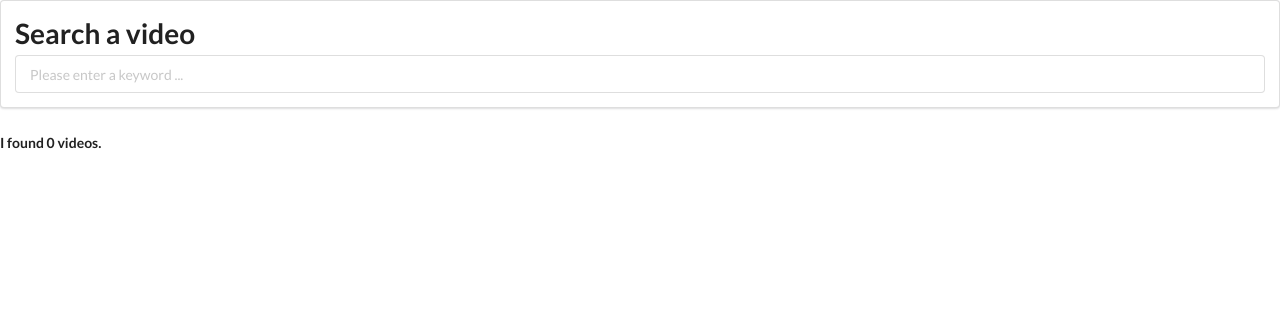
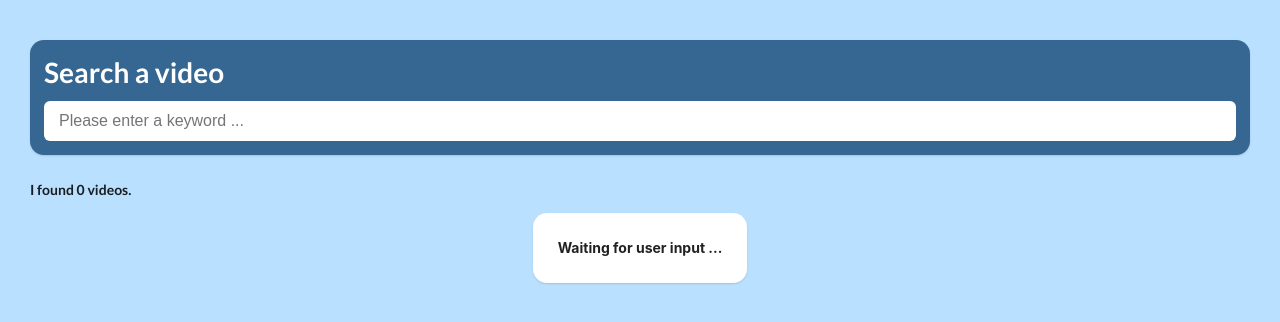
Before and after one commit to paulinedussart/react-youtube, a React (Create React App) app: page / in a window 1280 px wide. Shown: the top 322 px of the page. Built offline with nearby package versions, Linux system fonts and the light colour scheme.

Commit message:
finish the youtube searching video plateform

```diff
--- a/src/App.js
+++ b/src/App.js
@@ -7,6 +7,8 @@ import VideoList from './component/VideoList';
 import SearchBar from './component/SearchBar';
 import VideoDetail from './component/VideoDetail';
 import './style/Video.css';
+import './style/home.css';
+
 const KEY = 'AIzaSyCd5gPUrQBxlFpvZ_2MLjyHw1qudLuMaGc';
 
 class App extends React.Component {
@@ -29,7 +31,6 @@ class App extends React.Component {
 
   onClickItem = (video) => {
     this.setState({ currentVideo: video });
-    console.log(video);
   };
   render() {
     return (
@@ -46,7 +47,6 @@ class App extends React.Component {
             videos={this.state.videos.filter((video) => video !== this.state.currentVideo)}
           />
         </div>
-        {console.log(this.state.currentVideo)}
       </div>
     );
   }
--- a/src/component/SearchBar.jsx
+++ b/src/component/SearchBar.jsx
@@ -18,8 +18,8 @@ class SearchBar extends React.Component {
   render() {
     return (
       <div className='search-bar ui segment '>
-        <form onSubmit={this.handleSubmit} className='ui form'>
-          <div className='field'>
+        <form onSubmit={this.handleSubmit} className=''>
+          <div className=''>
             <label>
               <h1>Search a video</h1>
             </label>
--- a/src/component/VideoDetail.jsx
+++ b/src/component/VideoDetail.jsx
@@ -2,13 +2,23 @@ import React from 'react';
 
 const VideoDetail = ({ video, word }) => {
   return (
-    <div>
+    <div className='ui segment video-block'>
       <div className='ui divided items'>
+        <div className='video-iframe'>
+          <iframe
+            title={video.snippet.title}
+            width='560'
+            height='315'
+            src={`https://www.youtube.com/embed/${video.id.videoId}`}
+            frameBorder='0'
+            allow='accelerometer; autoplay; clipboard-write; encrypted-media; gyroscope; picture-in-picture'
+            allowFullScreen
+          ></iframe>
+        </div>
         <div className='item'>
           <div className='content'>
-            <h3 clh3ss='header'>{video.snippet.title}</h3>
+            <h3 className='header'>{video.snippet.title}</h3>
             <div className='meta'>
-              {console.log(new Date(video.snippet.publishedAt))}
               <span className='cinema'>
                 {Math.floor(Math.random() * 5999) + 1} vues • {new Date(video.snippet.publishedAt).toDateString()}
               </span>
--- a/src/component/VideoList.jsx
+++ b/src/component/VideoList.jsx
@@ -3,8 +3,12 @@ import '../style/VideoItem.css';
 
 const VideoList = ({ videos, onClick }) => {
   return (
+    <div className='ui segment video-block'>
       <div className='ui divided relaxed list'>
-      {videos.map((video) => (
+        {videos.length === 0 ? (
+          <div style={{ fontWeight: 'bolder' }}>Waiting for user input ...</div>
+        ) : (
+          videos.map((video) => (
             <VideoItem
               video={video}
               onClick={onClick}
@@ -13,7 +17,9 @@ const VideoList = ({ videos, onClick }) => {
               description={video.snippet.description}
               photo={video.snippet.thumbnails.high.url}
             />
-      ))}
+          ))
+        )}
+      </div>
     </div>
   );
 };
--- /dev/null
+++ b/src/style/home.css
@@ -0,0 +1,59 @@
+.ui.segment {
+  position: relative;
+  background: #fff;
+  -webkit-box-shadow: 0 1px 2px 0 rgba(34, 36, 38, 0.15);
+  box-shadow: 0 1px 2px 0 rgba(34, 36, 38, 0.15);
+  margin: 1rem 0;
+  padding: 1em 1em;
+  border-radius: 1rem;
+  border: none !important;
+}
+form input {
+  width: -webkit-fill-available !important;
+  border: none !important ;
+  height: 35px !important ;
+  border-radius: 6px !important ;
+  padding: 20px 15px !important;
+  margin-top: 11px !important;
+  font-size: 16px !important;
+}
+
+input:focus {
+  outline: none;
+  box-shadow: none;
+}
+
+body {
+  background-color: #bae0ff;
+  margin: 0 30px;
+  padding-top: 40px;
+}
+
+.video-block {
+  margin-top: 0 !important;
+  margin-left: 10px !important;
+  margin-right: 10px !important;
+  background-color: white !important;
+  padding: 25px !important;
+}
+
+.video-iframe {
+  text-align: center;
+}
+
+.search-bar {
+  background-color: #356792 !important;
+  box-shadow: 0 0 15px rgba(0, 0, 0, 0.2);
+  border: none;
+}
+
+h1 {
+  color: white;
+}
+
+input:-internal-autofill-selected {
+  appearance: menulist-button;
+  background-color: white;
+  background-image: none !important;
+  color: white !important;
+}
```
Also changed, not shown: 1 other file (tests, documents, lock files or other folders). Lines whose indentation alone changed are shown as unchanged.
